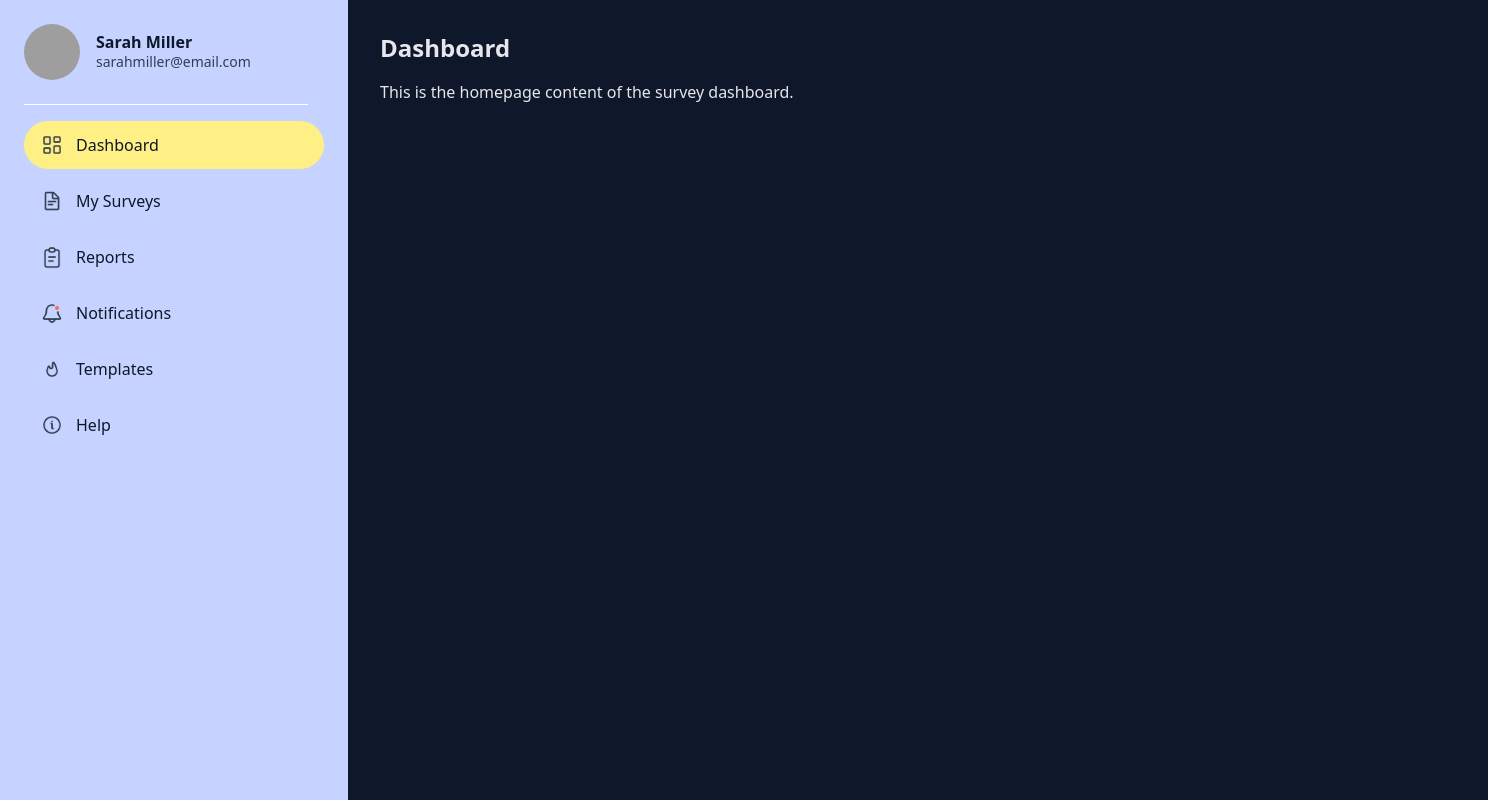
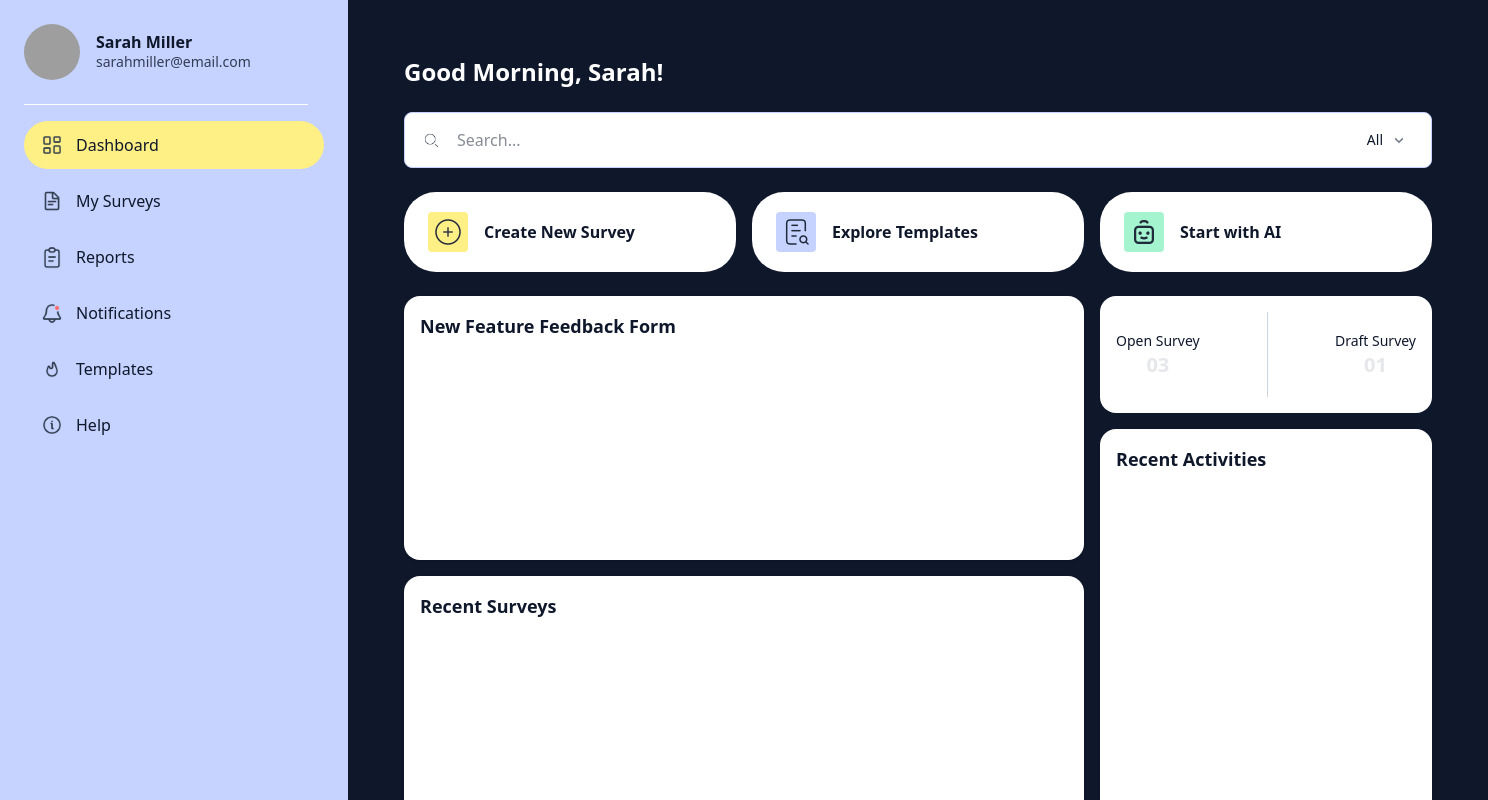
Before and after one commit to heliavz/Survey-Dashboard, a React (Vite) app in the folder survey-dashboard/: page / in a window 1280 px wide. Shown: the top 800 px of the page, 1488 px wide, since content can reach past the window. Built offline with nearby package versions, Linux system fonts and the light colour scheme; grey boxes are pictures that could not be loaded.

Commit message:
Dashboard structure

```diff
--- a/survey-dashboard/src/Pages/Dashboard.jsx
+++ b/survey-dashboard/src/Pages/Dashboard.jsx
@@ -1,8 +1,95 @@
+import AddIcon from "../assets/Add.png";
+import TemplatesIcon from "../assets/Templates.png";
+import AiIcon from "../assets/AI.png";
+import SearchIcon from "../assets/Search.png";
+import ArrowdownIcon from "../assets/Arrow_down.png";
+
 export default function Dashboard() {
   return (
-    <div>
-      <h1 className="text-2xl font-bold mb-4">Dashboard</h1>
-      <p>This is the homepage content of the survey dashboard.</p>
+    <div className="p-6 flex flex-col gap-6">
+      <h1 className="text-2xl font-bold text-white">Good Morning, Sarah!</h1>
+
+      <div className="relative w-[1028px] h-14 border border-indigo-200 bg-white rounded-[8px] flex items-center px-4">
+        <img src={SearchIcon} alt="Search" className="w-5 h-5 mr-4" />
+        <input
+          type="text"
+          placeholder="Search..."
+          className="flex-1 h-full border-none focus:outline-none text-slate-900 bg-transparent"
+        />
+        <div className="flex items-center gap-2 pr-2">
+          <span className="text-sm text-slate-900">All</span>
+          <img src={ArrowdownIcon} alt="Dropdown" className="w-4 h-4" />
+        </div>
+      </div>
+
+      <div className="flex gap-4">
+        {[
+          {
+            title: "Create New Survey",
+            icon: AddIcon,
+            bg: "bg-yellow-200",
+          },
+          {
+            title: "Explore Templates",
+            icon: TemplatesIcon,
+            bg: "bg-indigo-200",
+          },
+          {
+            title: "Start with AI",
+            icon: AiIcon,
+            bg: "bg-emerald-200",
+          },
+        ].map(({ title, icon, bg }) => (
+          <div
+            key={title}
+            className="w-[332px] h-[80px] bg-white text-slate-900 rounded-[32px] flex items-center gap-4 px-6"
+          >
+            <div
+              className={`w-10 h-10 rounded-[4px] flex items-center justify-center ${bg}`}
+            >
+              <img src={icon} alt={title} className="w-8 h-8" />
+            </div>
+            <p className="text-base font-semibold">{title}</p>
+          </div>
+        ))}
+      </div>
+
+      <div className="flex gap-4">
+        <div className="flex flex-col gap-4">
+          <div className="bg-white rounded-[16px] w-[680px] h-[264px] p-4 shadow">
+            <h2 className="text-lg font-semibold text-slate-900 mb-2">
+              New Feature Feedback Form
+            </h2>
+            {/* dditional content */}
+          </div>
+          <div className="bg-white rounded-[16px] w-[680px] h-[417px] p-4 shadow">
+            <h2 className="text-lg font-semibold text-slate-900 mb-2">
+              Recent Surveys
+            </h2>
+            {/* dditional content */}
+          </div>
+        </div>
+
+        <div className="flex flex-col gap-4">
+          <div className="bg-white rounded-[16px] w-[332px] h-[117px] p-4 flex items-center justify-between">
+            <div className="text-center">
+              <p className="text-sm text-slate-900 font-medium">Open Survey</p>
+              <p className="text-xl font-bold">03</p>
+            </div>
+            <div className="w-px bg-slate-300 h-full mx-4" />
+            <div className="text-center">
+              <p className="text-sm text-slate-900 font-medium">Draft Survey</p>
+              <p className="text-xl font-bold">01</p>
+            </div>
+          </div>
+          <div className="bg-white rounded-[16px] w-[332px] h-[564px] p-4 shadow">
+            <h2 className="text-lg font-semibold text-slate-900 mb-2">
+              Recent Activities
+            </h2>
+            {/* dditional content */}
+          </div>
+        </div>
+      </div>
     </div>
   );
 }
```
Also changed, not shown: survey-dashboard/src/assets/Arrow_down.png (added), survey-dashboard/src/assets/Search.png (added).
